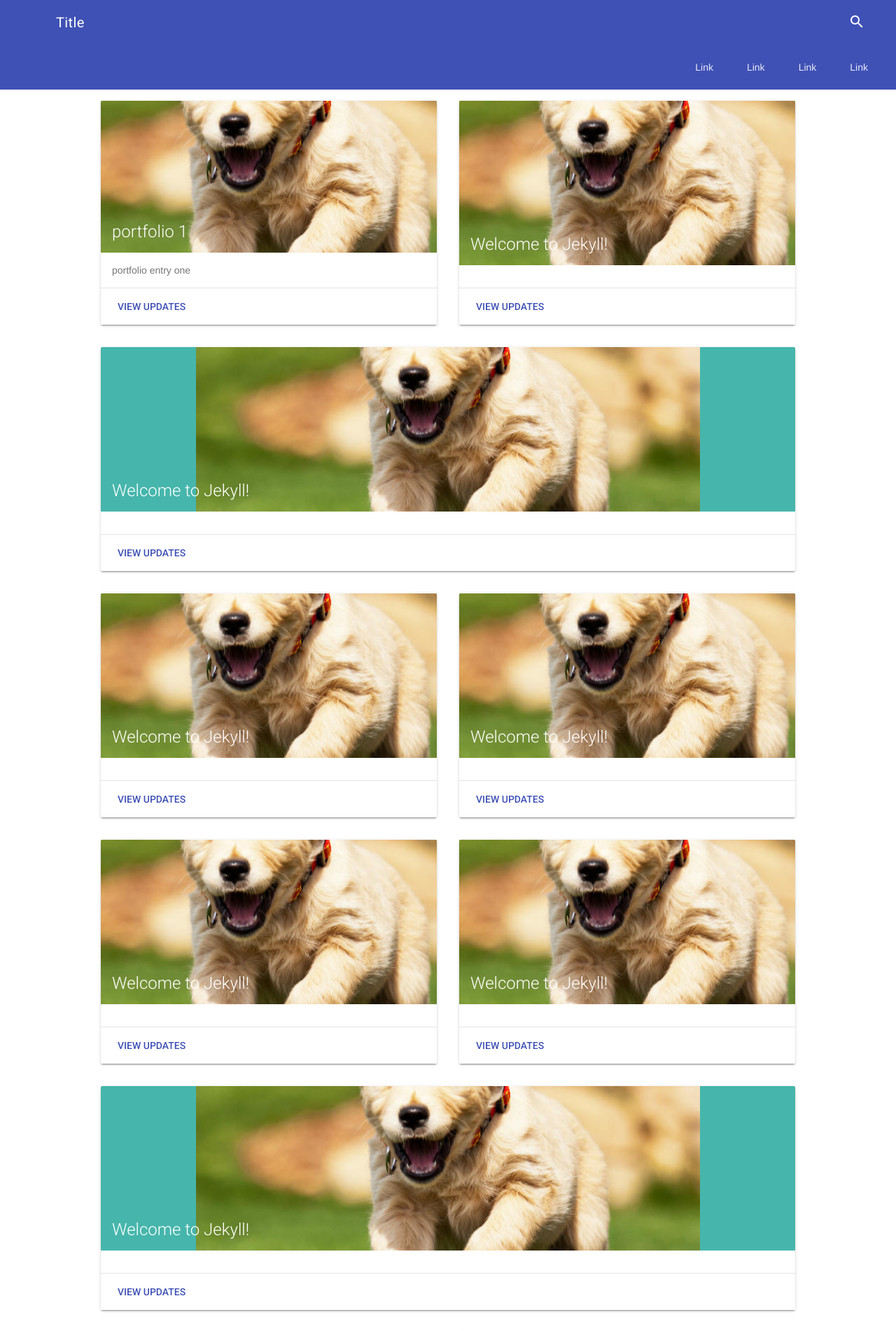
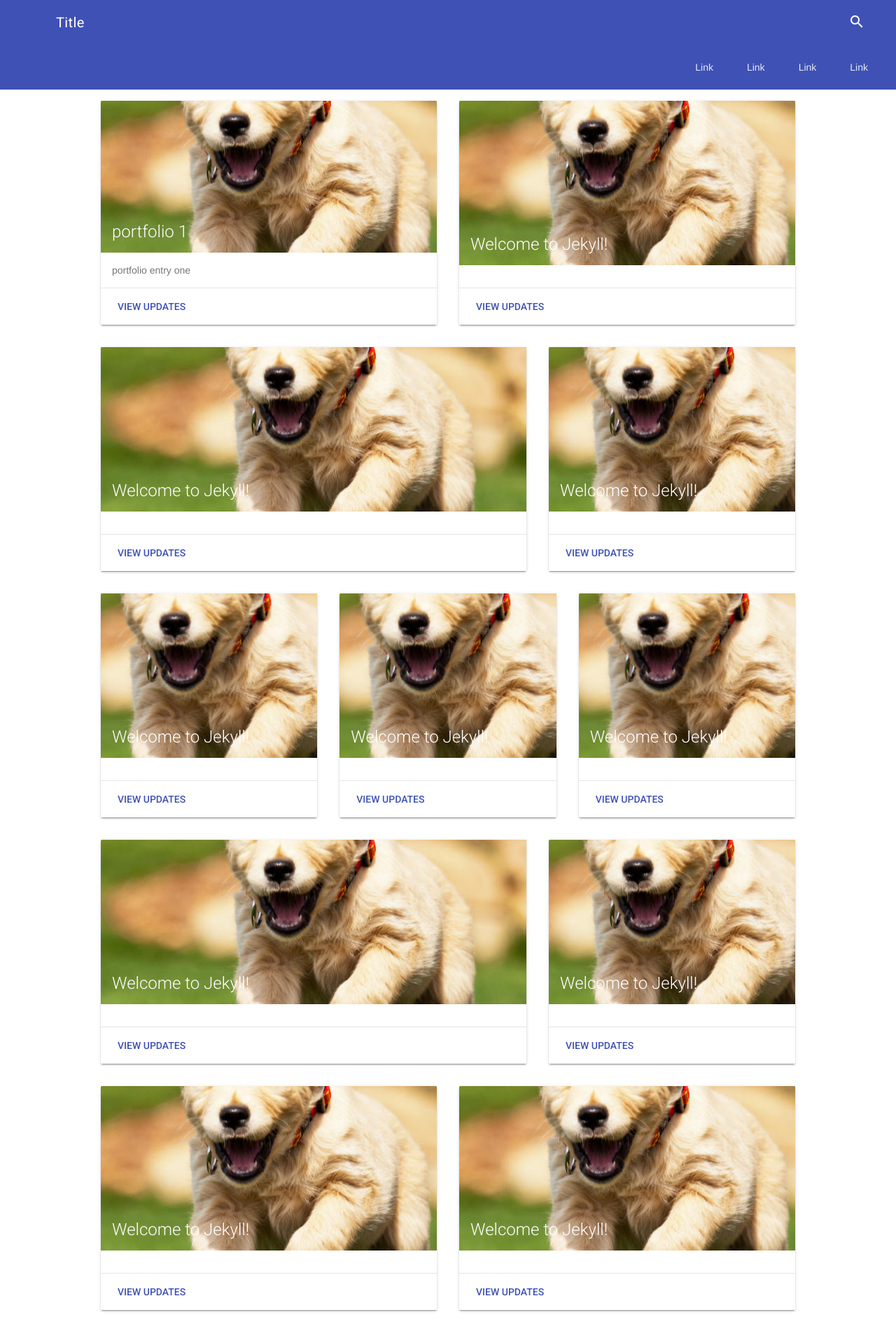
Before and after one commit to yd8266uj/portfolio, a Jekyll site: the page built from index.html, in a window 1280 px wide. Shown: the top 1902 px of the page at 70% size. Built offline with Jekyll 4.4.1, drawn with Linux system fonts in a browser that asks for light colours.

Commit message:
responsive design yay

```diff
--- a/css/default.sass
+++ b/css/default.sass
@@ -19,12 +19,20 @@
   padding: 0
 
 .flex-list > li
-  flex-basis: 320px
+  flex-basis: 25%
   flex-grow: 1
   padding: 16px
+  +respond-to(medium-screens)
+    flex-basis: 50%
+  +respond-to(handhelds)
+    width: 100%
 
 .flex-list > li:nth-of-type(5n-2)
-  flex-basis: 672px
+  flex-basis: 50%
+  +respond-to(medium-screens)
+    flex-basis: 100%
+  +respond-to(handhelds)
+    flex-basis: 100%
 
 .demo-layout-waterfall .mdl-layout__header-row .mdl-navigation__link:last-of-type
   padding-right: 0
```
